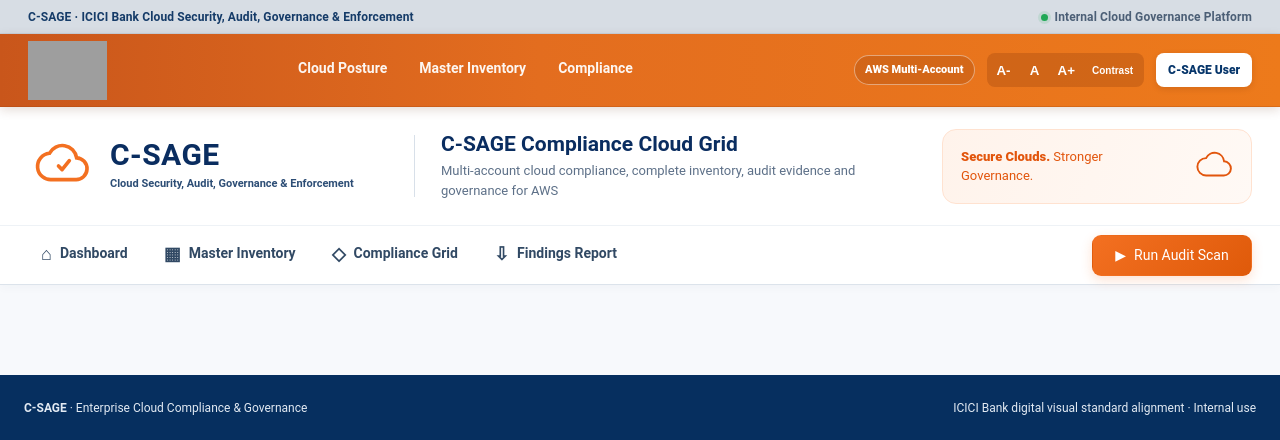
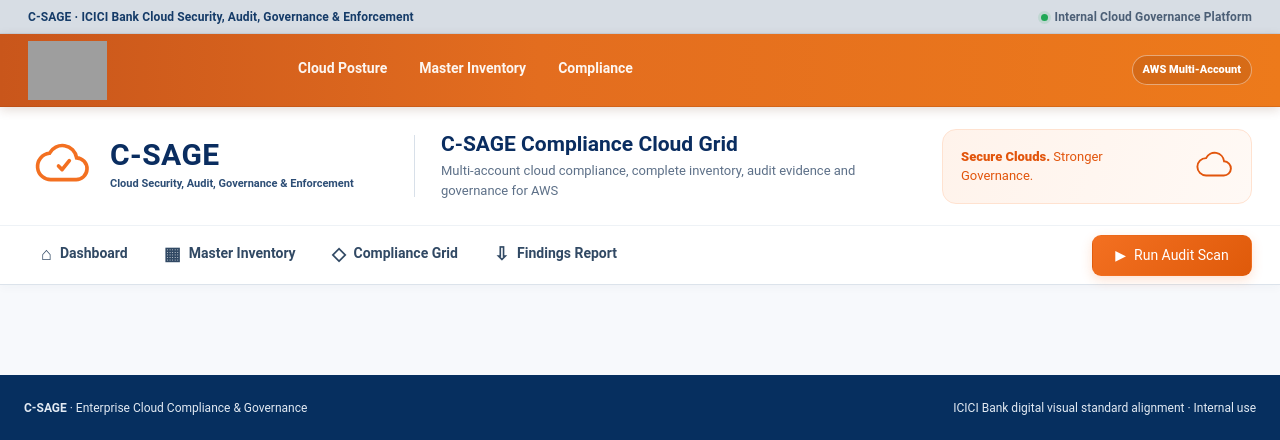
Before and after one commit to shankamal/AWS-C-SAGE, a Django app: template templates/compliance/base.html in a window 1280 px wide. Shown: the top 440 px of the page. Run offline with Django 5.2, Linux system fonts and the light colour scheme; the template is opened without the code that fills it, so the values that code supplies are empty; grey boxes are pictures that could not be loaded.

Commit message:
Remove accessibility and local admin controls from header

```diff
--- a/templates/compliance/base.html
+++ b/templates/compliance/base.html
@@ -34,13 +34,6 @@
 
       <div class="icici-header-actions">
         <span class="environment-pill">AWS Multi-Account</span>
-        <div class="accessibility-controls" aria-label="Accessibility controls">
-          <button type="button" data-font="85" aria-label="Decrease font size">A-</button>
-          <button type="button" data-font="100" aria-label="Default font size">A</button>
-          <button type="button" data-font="115" aria-label="Increase font size">A+</button>
-          <button id="contrastToggle" class="contrast-button" type="button">Contrast</button>
-        </div>
-        <span class="user-pill">{{ request.user.username|default:"C-SAGE User" }}</span>
       </div>
     </div>
   </header>
```
